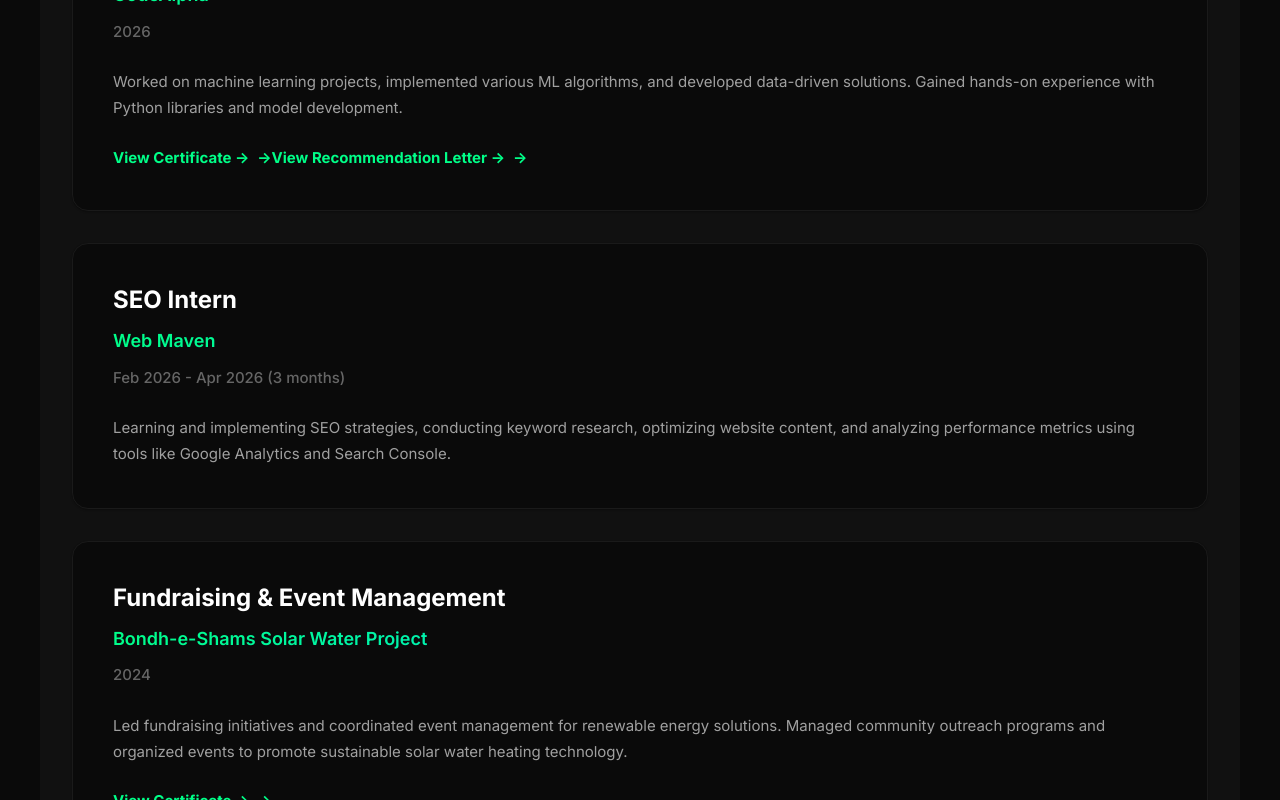
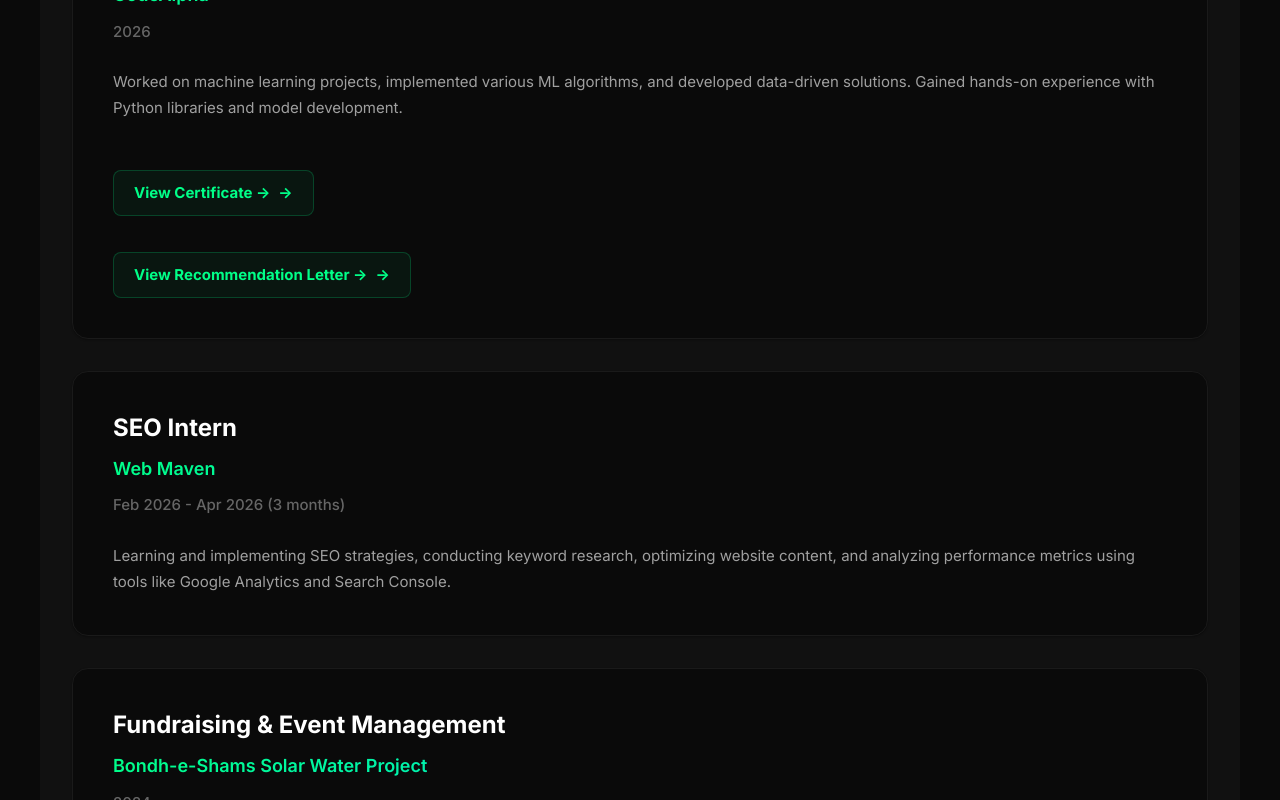
Before and after one commit to abdullahnkhokhar-ux/abdullah-portfolio, a React (Create React App) app: page / in a window 1280 px wide. Shown: the part 4220-5020 px from the top of the page. Built offline with nearby package versions, Linux system fonts and the light colour scheme.

Commit message:
Update App.css

```diff
--- a/src/App.css
+++ b/src/App.css
@@ -1158,6 +1158,37 @@ section:nth-child(3) { animation-delay: 0.3s; }
   margin-bottom: 0.5rem;
 }
 
+
+/* Multiple Certificate Links */
+.cert-links {
+  display: flex;
+  flex-direction: column;
+  align-items: flex-start;
+  gap: 0.75rem;
+  margin-top: 1.5rem;
+}
+
+.cert-links .cert-link {
+  display: inline-flex;
+  align-items: center;
+  gap: 0.5rem;
+  padding: 0.625rem 1.25rem;
+  background: rgba(0, 255, 136, 0.05);
+  border: 1px solid rgba(0, 255, 136, 0.2);
+  border-radius: 0.5rem;
+  color: var(--accent);
+  font-size: 0.875rem;
+  font-weight: 600;
+  text-decoration: none;
+  transition: all 0.3s ease;
+}
+
+.cert-links .cert-link:hover {
+  background: rgba(0, 255, 136, 0.1);
+  border-color: var(--accent);
+  transform: translateY(-2px);
+  box-shadow: 0 4px 12px rgba(0, 255, 136, 0.2);
+}
 .timeline-item .duration {
   font-size: 0.9375rem;
   color: var(--text-tertiary);
```
